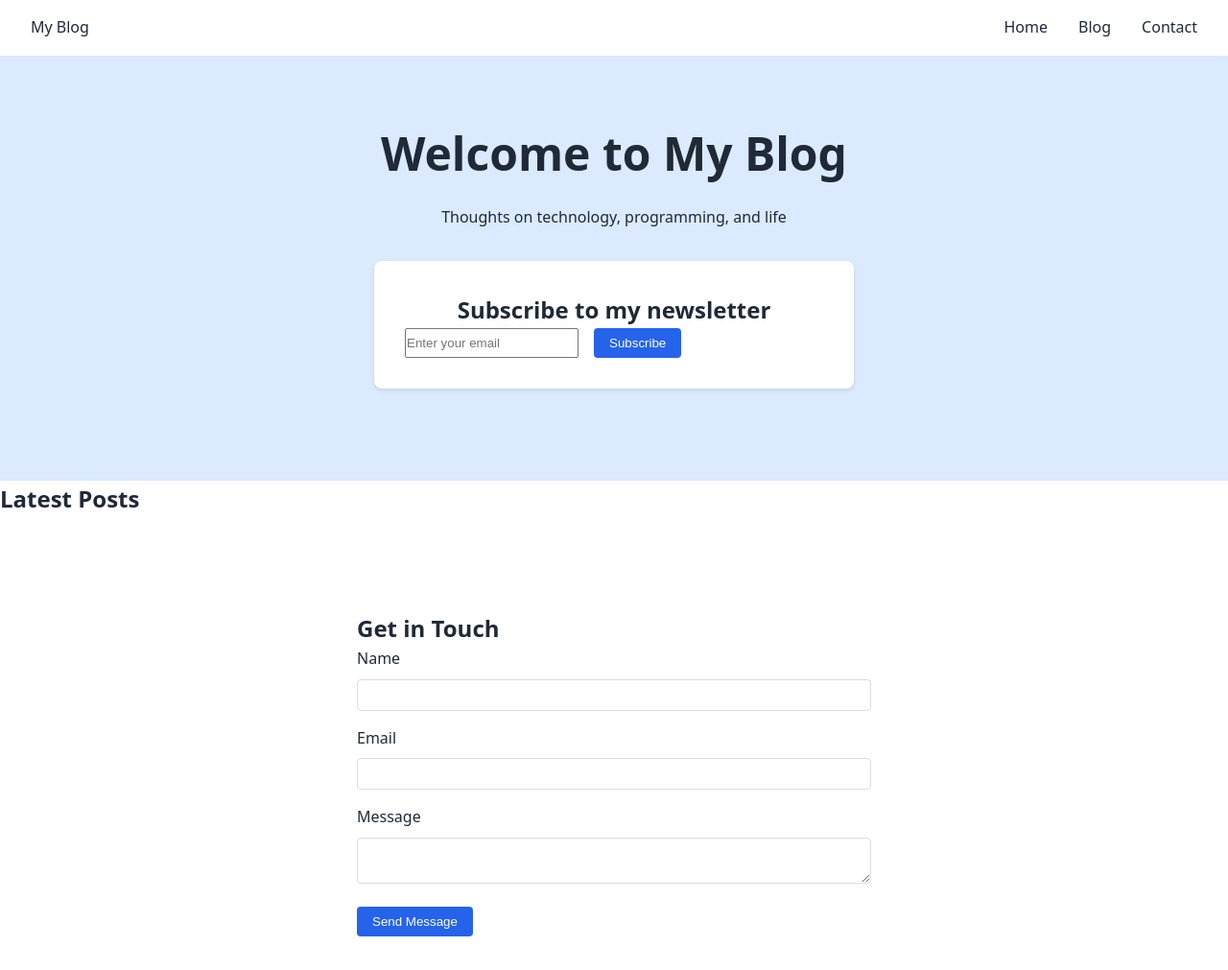
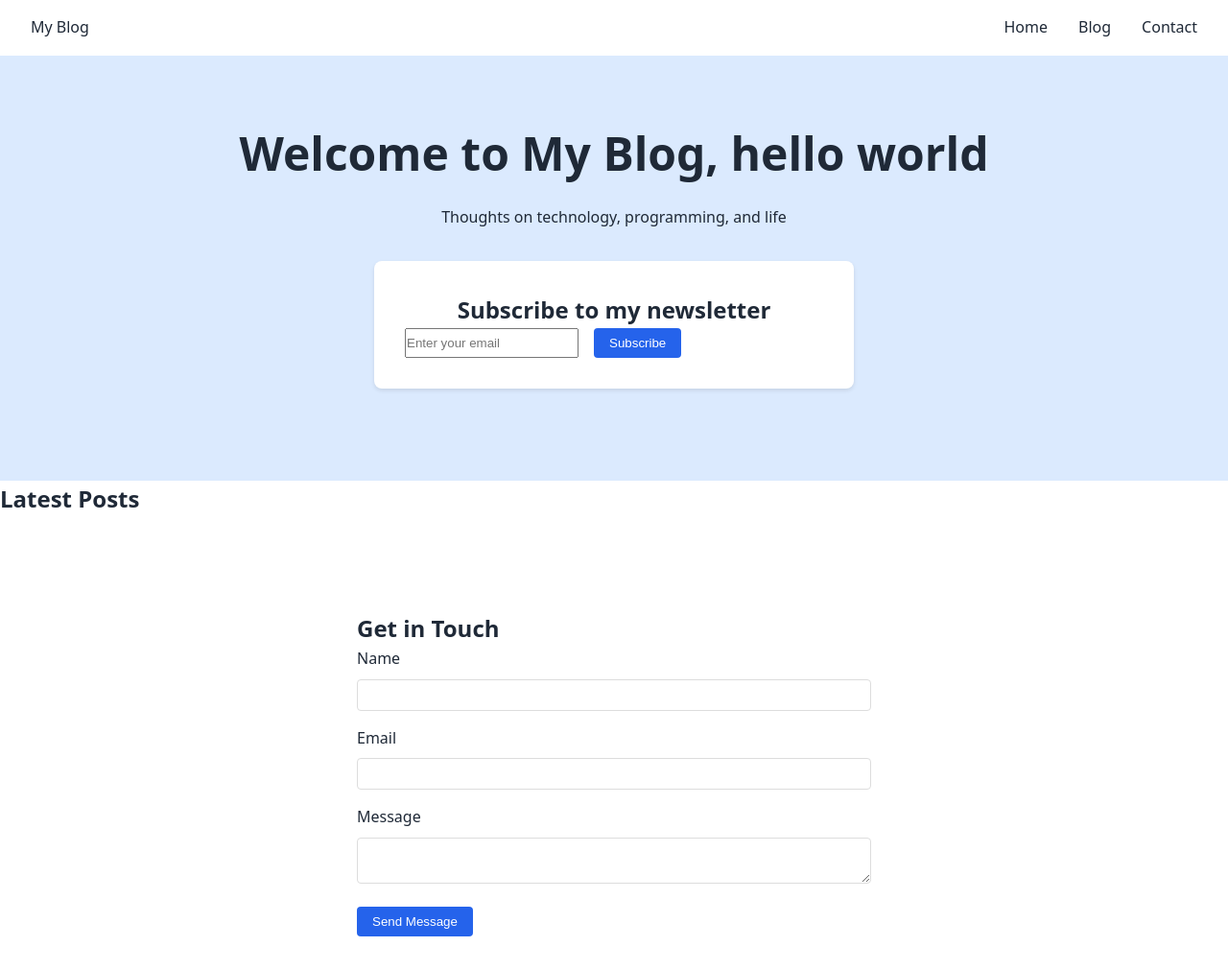
Before and after one commit to jon-hillis/blog, a website: page public/index.html in a window 1280 px wide. Shown: the top 1011 px of the page at 96% size. Drawn offline with Linux system fonts and the light colour scheme.

Commit message:
basic blog layout

```diff
--- a/public/index.html
+++ b/public/index.html
@@ -20,7 +20,7 @@
 
     <main>
         <section class="hero">
-            <h1>Welcome to My Blog</h1>
+            <h1>Welcome to My Blog, hello world</h1>
             <p>Thoughts on technology, programming, and life</p>
             <div class="newsletter-signup">
                 <h2>Subscribe to my newsletter</h2>
```
Also changed, not shown: dist/index.html.
